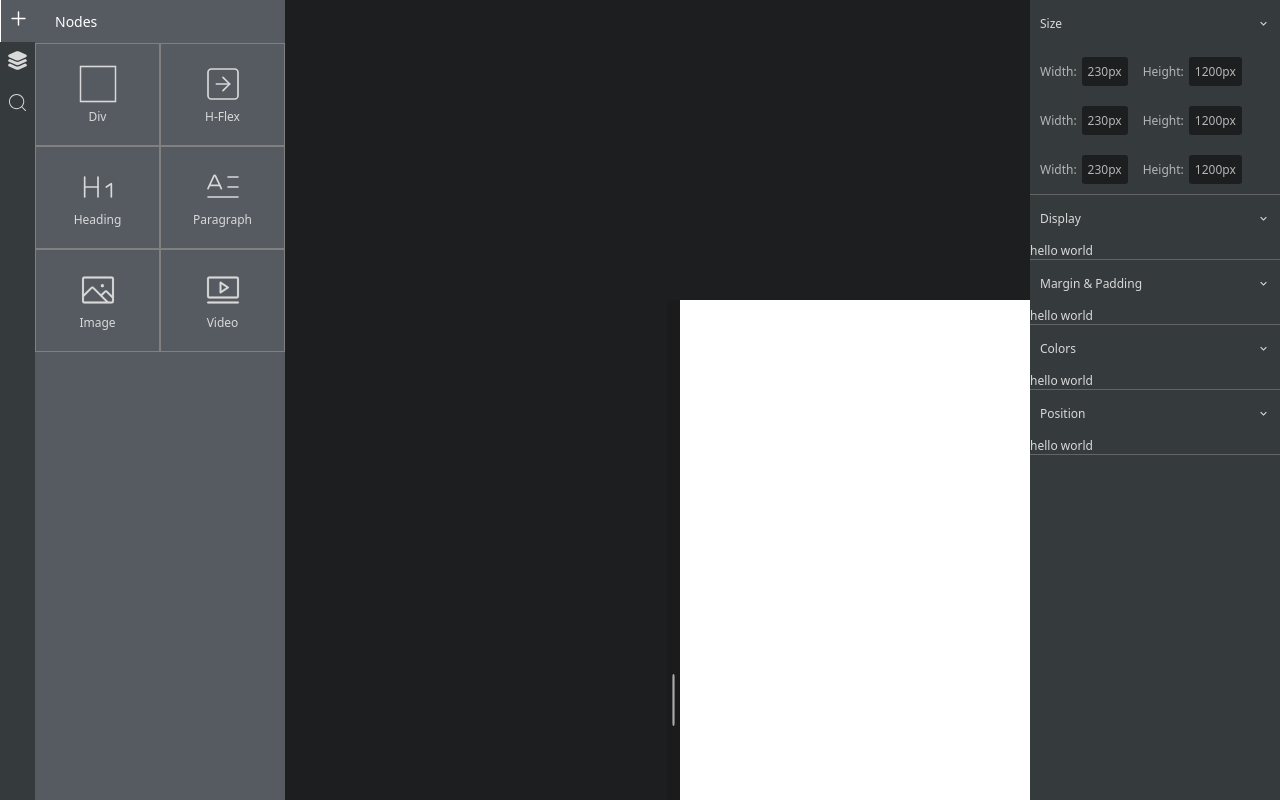
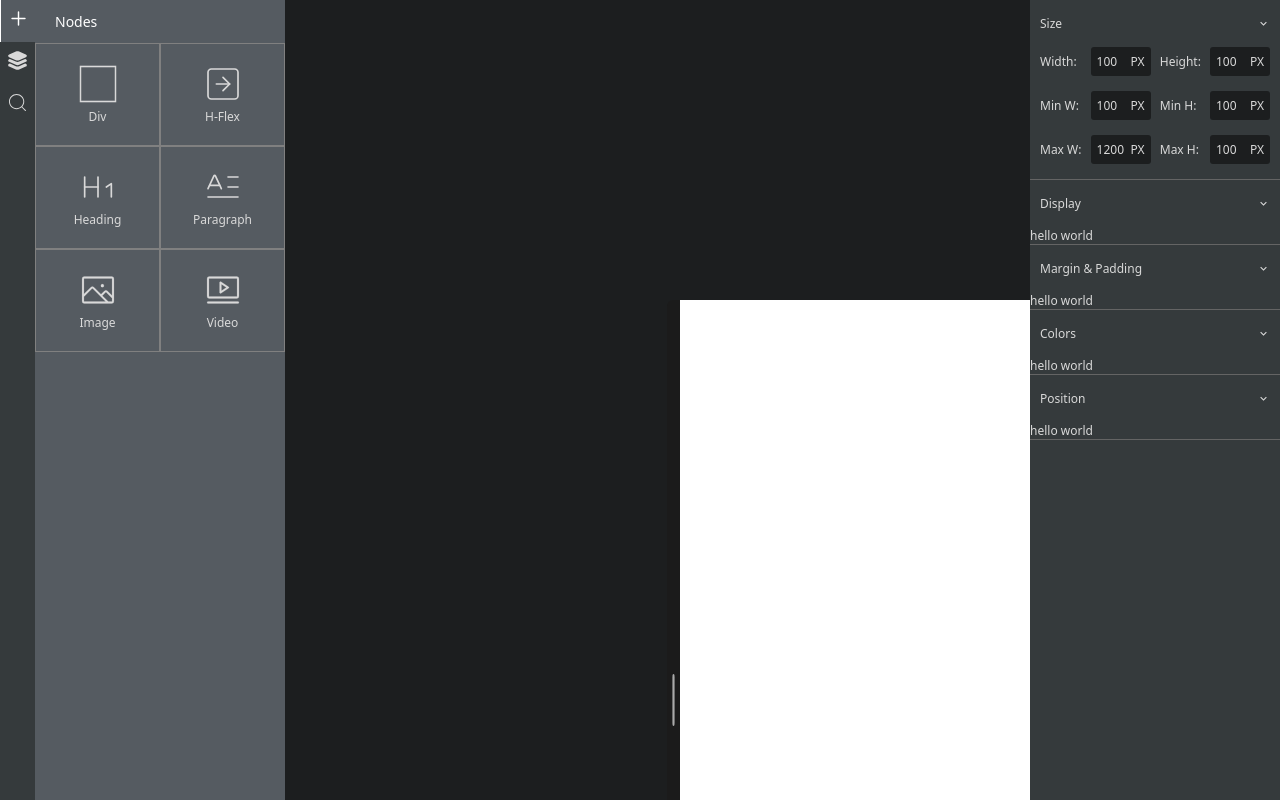
Before and after one commit to priyanshu88064/divbucket, a React (Vite) app: page / in a window 1280 px wide. Built offline with nearby package versions, Linux system fonts and the light colour scheme.

Commit message:
added stylemap, fixed CSSBAR size css

```diff
--- a/src/Components/Cssbar/Cssbar.jsx
+++ b/src/Components/Cssbar/Cssbar.jsx
@@ -12,22 +12,42 @@ export default () => {
                 <Wrap title={"Size"}>
                     <div className={styles.c11}>
                         <div className={styles.c110}>
-                            <div>Width:</div>
-                            <div className={styles.c1100}>230px</div>
-                            <div className={styles.gapleft}>Height:</div>
-                            <div className={styles.c1100}>1200px</div>
+                            <div className={styles.c1101}>Width:</div>
+                            <div className={styles.c1101}>Min W:</div>
+                            <div className={styles.c1101}>Max W:</div>
                         </div>
                         <div className={styles.c110}>
-                            <div>Width:</div>
-                            <div className={styles.c1100}>230px</div>
-                            <div className={styles.gapleft}>Height:</div>
-                            <div className={styles.c1100}>1200px</div>
+                            <div className={styles.c1100}>
+                                <div>100</div>
+                                <div className={styles.unit}>px</div>
+                            </div>
+                            <div className={styles.c1100}>
+                                <div>100</div>
+                                <div className={styles.unit}>px</div>
+                            </div>
+                            <div className={styles.c1100}>
+                                <div>1200</div>
+                                <div className={styles.unit}>px</div>
+                            </div>
                         </div>
                         <div className={styles.c110}>
-                            <div>Width:</div>
-                            <div className={styles.c1100}>230px</div>
-                            <div className={styles.gapleft}>Height:</div>
-                            <div className={styles.c1100}>1200px</div>
+                            <div className={styles.c1101}>Height:</div>
+                            <div className={styles.c1101}>Min H:</div>
+                            <div className={styles.c1101}>Max H:</div>
+                        </div>
+                        <div className={styles.c110}>
+                            <div className={styles.c1100}>
+                                <div>100</div>
+                                <div className={styles.unit}>px</div>
+                            </div>
+                            <div className={styles.c1100}>
+                                <div>100</div>
+                                <div className={styles.unit}>px</div>
+                            </div>
+                            <div className={styles.c1100}>
+                                <div>100</div>
+                                <div className={styles.unit}>px</div>
+                            </div>
                         </div>
                     </div>
                 </Wrap>
@@ -54,12 +74,12 @@ const Wrap = ({ children, title }) => {
 
     return (
         <div className={styles.c10}>
-            <div onClick={()=>setIsActive(f=>!f)} className={styles.c100}>
+            <div onClick={() => setIsActive(f => !f)} className={styles.c100}>
                 {title}
                 {
                     isActive ?
-                    <MdKeyboardArrowDown className={styles.arrow} />:
-                    <MdKeyboardArrowRight className={styles.arrow} />
+                        <MdKeyboardArrowDown className={styles.arrow} /> :
+                        <MdKeyboardArrowRight className={styles.arrow} />
                 }
             </div>
             {isActive && children}
--- a/src/Components/Cssbar/cssbar.module.css
+++ b/src/Components/Cssbar/cssbar.module.css
@@ -28,18 +28,30 @@
   cursor: pointer;
   font-size: 13px;
 }
-.c110 {
-  color: var(--text_2);
-  padding: 10px;
+.c11{
   display: flex;
-  align-items: center;
-  gap: 5px;
+  justify-content: space-between;
+  padding:0 10px 15px 10px;
+}
+.c110{
+  display: flex;
+  flex-direction: column;
+  gap: 15px;
 }
 .c1100{
   background-color: var(--pg_bg);
   padding: 6px;
   border-radius: 3px;
+  display: flex;
+  justify-content: space-between;
+  text-align: right;
+  width: 60px;
 }
-.gapleft{
-  margin-left: 10px;
+.c1101{
+  padding: 6px 0;
+  text-wrap: nowrap;
 }
+.unit{
+  text-transform: uppercase;
+  cursor: pointer;
+}
--- a/src/Components/SideBar/SideBar.jsx
+++ b/src/Components/SideBar/SideBar.jsx
@@ -50,7 +50,7 @@ export default () => {
                             <>
                                 <div className={styles.head}>Nodes</div>
                                 <div className={styles.a1}>
-                                    <div className={styles.a10}>
+                                    <div className={styles.a10} draggable onDragStart={(e) => handleDragStart(e, "BLOCK")}>
                                         <div><GiSquare size={40} /></div>
                                         <div>Div</div>
                                     </div>
--- a/src/store/reducers/treeReducer.js
+++ b/src/store/reducers/treeReducer.js
@@ -2,7 +2,7 @@ import { createSlice } from "@reduxjs/toolkit";
 
 const treeSlice = createSlice({
   name: "tree",
-  initialState: { tree: [], activeNodeId: null },
+  initialState: { tree: [], activeNodeId: null, styleMap: {} },
   reducers: {
     updateActiveNode: (state, { payload }) => {
       state.activeNodeId = payload.nodeId;
@@ -10,8 +10,12 @@ const treeSlice = createSlice({
     updateTree: (state, { payload }) => {
       state.tree = payload.tree;
     },
+    updateStyleMap: (state, { payload }) => {
+      state.styleMap[payload.id] = payload.style;
+    },
   },
 });
 
-export const { updateActiveNode, updateTree } = treeSlice.actions;
+export const { updateActiveNode, updateTree, updateStyleMap } =
+  treeSlice.actions;
 export default treeSlice.reducer;
--- a/src/utils/Editor/Editor.jsx
+++ b/src/utils/Editor/Editor.jsx
@@ -2,7 +2,7 @@ import { useEffect, useRef, useState } from 'react';
 import styles from './editor.module.css';
 import { TbMinusVertical } from 'react-icons/tb';
 import { useDispatch, useSelector } from 'react-redux';
-import { updateTree } from '../../store/reducers/treeReducer';
+import { updateStyleMap, updateTree } from '../../store/reducers/treeReducer';
 import initCSS from '../initCSS';
 
 export default ({ children, e_width, e_height, stopScrollRef }) => {
@@ -76,7 +76,9 @@ export default ({ children, e_width, e_height, stopScrollRef }) => {
     const handleDrop = (e) => {
         e.preventDefault();
         e.stopPropagation();
-        dispatch(updateTree({ tree: [...tree, { id: Date.now(), type: e.dataTransfer.getData("type"), style:initCSS(e.dataTransfer.getData("type")), childrens: [] }] }))
+        const newNode = { id: Date.now(), type: e.dataTransfer.getData("type"), childrens: [] };
+        dispatch(updateStyleMap({id:newNode.id,style:initCSS(newNode.type)}));
+        dispatch(updateTree({ tree: [...tree, newNode] }));
     }
 
     return (
--- a/src/utils/Row/Row.jsx
+++ b/src/utils/Row/Row.jsx
@@ -5,7 +5,6 @@ export default ({ tree, renderTree }) => {
     return (
         <Resizable
             id={tree.id}
-            style={tree.style}
         >
             {tree.id} h-flex/row
             {
--- a/src/utils/initCSS.js
+++ b/src/utils/initCSS.js
@@ -9,9 +9,11 @@ export default function initCSS(type){
 
     switch(type){
         case "ROW":
-            style.width = "auto";
             style.height = "50px";
             style.display = "flex";
+            break;
+        case "BLOCK":
+            style.height = "20px";
             break;
     }
 
```
Also changed, not shown: src/utils/Resizable/Resizable.jsx (+17 -29 lines).
